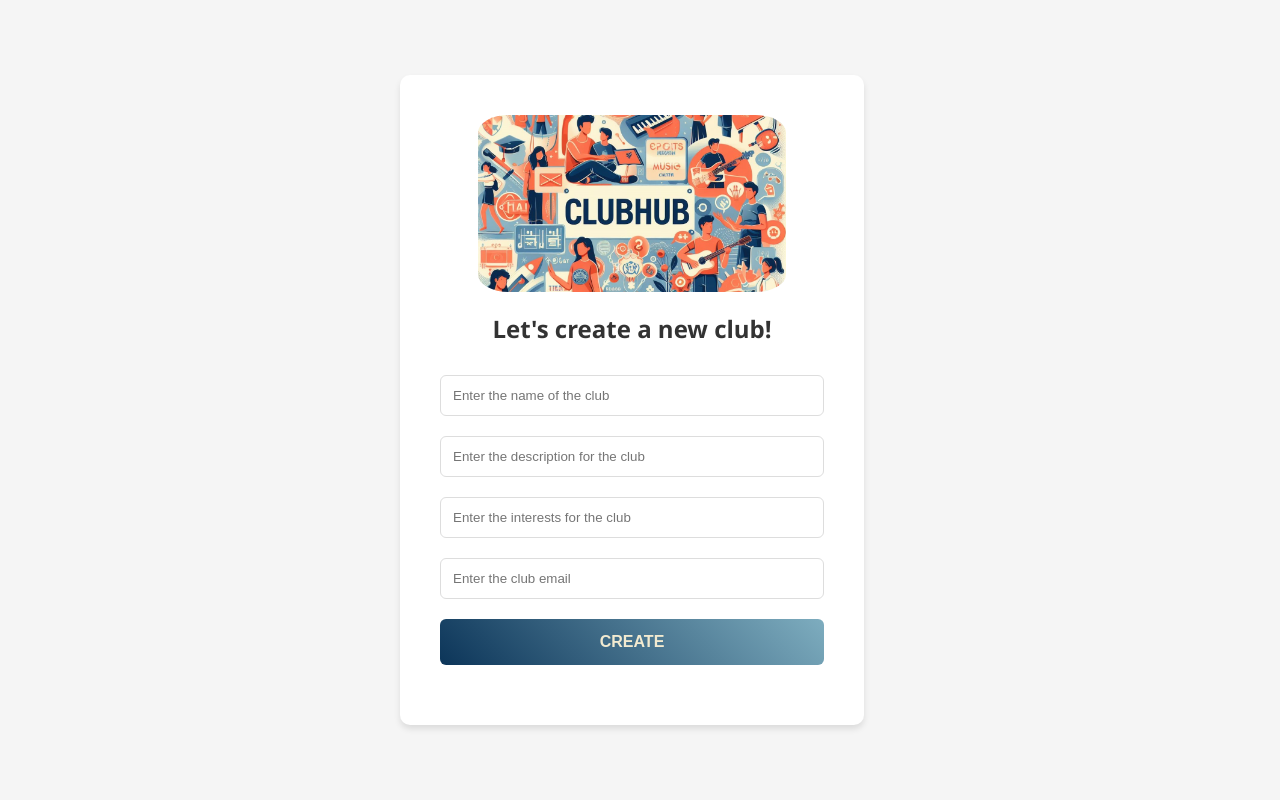
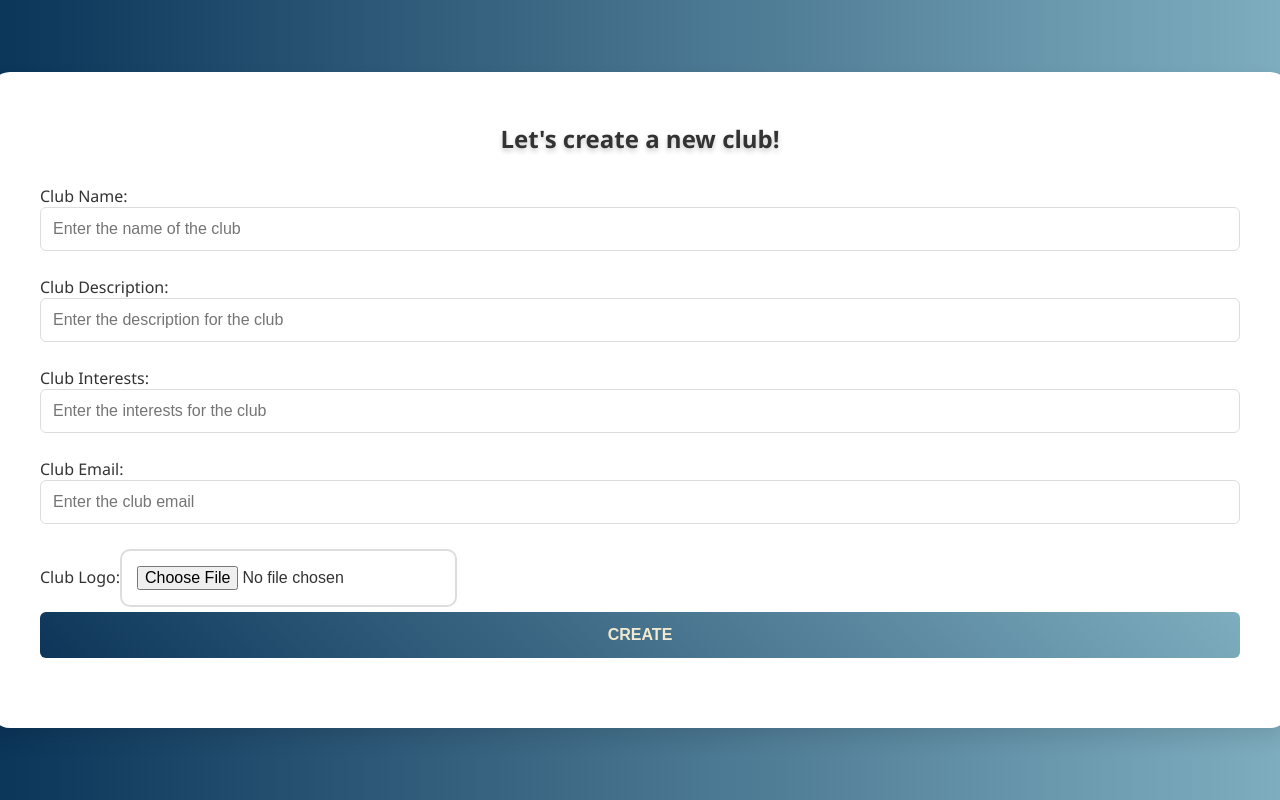
Before and after one commit to Om-Sevak/ClubHub, a React (Create React App) app in the folder client/: page /createClub in a window 1280 px wide. Built offline with nearby package versions, Linux system fonts and the light colour scheme; no server answers.

Commit message:
Enhance the create club page frontend

```diff
--- a/client/src/pages/createClubPage.css
+++ b/client/src/pages/createClubPage.css
@@ -1,67 +1,64 @@
-.login-container {
-    width: 80%;
-    max-width: 400px;
-    padding: 40px;
-    border-radius: 10px;
+/* General styles */
+body {
+    font-family: -apple-system, BlinkMacSystemFont, "Segoe UI", Roboto, sans-serif;
+    color: #333;
+    margin: 0;
+    padding: 0;
+    background-image: linear-gradient(to right, #0B3559, #7EADBF); /* Gradient background */
+  }
+
+  /* Container styles */
+  .create-club-page {
+    display: flex;
+    justify-content: center;
+    align-items: center;
+  }
+
+  .create-club-container {
     background-color: #fff;
-    box-shadow: 0 4px 6px rgba(0, 0, 0, 0.1);
-}
+    border-radius: 20px;
+    padding: 50px; /* Increased padding */
+    box-shadow: 0 10px 20px rgba(0, 0, 0, 0.1);
+    width: 75rem; /* Responsive max-width */
+    margin: 0 auto; /* Center the container horizontally */
+  }
 
-h2 {
-    margin-top: 0;
-    margin-bottom: 30px;
+  /* Heading styles */
+  h2 {
     text-align: center;
-    color: #333;
-    font-size: 24px;
-}
+    color: #fff;
+    margin-bottom: 10px;
+    text-shadow: 0 3px 5px rgba(0, 0, 0, 0.2);
+  }
 
-input[type="text"],
-input[type="password"] {
+  /* Form styles */
+  form {
+    display: flex;
+    flex-direction: column;
+    gap: 5px;
     width: 100%;
-    padding: 12px;
-    margin-bottom: 20px;
-    border: 1px solid #ddd;
-    border-radius: 6px;
-    box-sizing: border-box;
-    transition: border-color 0.3s ease;
-}
+  }
 
-input[type="text"]:focus,
-input[type="password"]:focus,
-button:focus {
-    border-color: #007bff;
-}
+  input[type="text"],
+  input[type="email"],
+  input[type="file"] {
+    padding: 15px;
+    border: 2px solid #ddd; /* thicker border */
+    border-radius: 10px; /* More rounded corners */
+    outline: none;
+    font-size: 16px; /* Larger font size */
+    transition: all 0.2s ease-in-out;
+  }
 
-button {
-    background: linear-gradient(45deg, #0C3559, #7EADBF);
-    color: #F2EAD0;
-    border: none;
-    border-radius: 6px;
-    cursor: pointer;
-    display: block;
-    width: 100%;
-    margin-bottom: 20px;
-    padding: 14px 24px;
-    font-size: 16px;
-    font-weight: 600;
-    text-transform: uppercase;
-    transition: background 0.3s ease;
-    box-sizing: border-box;
-    outline: none;
-}
+  input[type="text"],
+  input[type="email"]:hover,
+  input[type="file"]:hover {
+    border-color: #7EADBF; /* Change border color on hover */
+  }
 
-button:hover {
-    background: linear-gradient(45deg, #F26A4B, #F26052);
-}
-
-.error-message {
-    color: red;
+  /* Error message styles */
+  .error-message {
+    color: #F24738;
     margin-top: 10px;
-    text-align: center;
-}
-
-@media screen and (max-width: 768px) {
-    .login-container {
-        padding: 20px;
-    }
-}
+    font-weight: bold;
+  }
--- a/client/src/pages/createClubPage.js
+++ b/client/src/pages/createClubPage.js
@@ -11,13 +11,21 @@ const ClubCreatePage = () => {
     const [clubdescription, setClubDescription] = useState('');
     const [clubinterest, setClubInterest] = useState('');
     const [clubemail, setClubEmail] = useState('');
+    const [clubLogo, setClubLogo] = useState(null); // State to store uploaded logo file
     const [errorMessage, setErrorMessage] = useState('');
     const navigate = useNavigate();
 
     const handleclubcreate = async (e) => {
         e.preventDefault(); // Prevent default form submission behavior
         try {
-            const response = await clubApi.createClub({ name: clubname, description: clubdescription, email: clubemail});
+            // Create form data to include the uploaded logo file
+            const formData = new FormData();
+            formData.append('name', clubname);
+            formData.append('description', clubdescription);
+            formData.append('email', clubemail);
+            formData.append('logo', clubLogo); // Append uploaded logo file
+
+            const response = await clubApi.createClub(formData);
             if(response.status === 200){
                 navigate('/');
             } else if(response.status === 400){
@@ -28,40 +36,75 @@ const ClubCreatePage = () => {
             }
         } catch (error) {
             console.error('club creation failed: ', error);
-
         }
     };
+
+    // Function to handle file upload
+    const handleFileUpload = (e) => {
+        const file = e.target.files[0];
+        setClubLogo(file);
+    };
+
     return (
         <div className="create-club-page">
-            <div className="login-container">
-            <img src={logo} alt="Logo" className="logo" />
+          <div className="create-club-container">
             <h2>Let's create a new club!</h2>
             <form onSubmit={handleclubcreate}>
+              {/* Add labels for input fields */}
+              <label htmlFor="clubname">
+                Club Name:
                 <input
+                  id="clubname"
                   type="text"
                   placeholder="Enter the name of the club"
                   value={clubname}
                   onChange={(e) => setClubName(e.target.value)}
                 />
+              </label>
+
+              <label htmlFor="clubdescription">
+                Club Description:
                 <input
+                  id="clubdescription"
                   type="text"
                   placeholder="Enter the description for the club"
                   value={clubdescription}
                   onChange={(e) => setClubDescription(e.target.value)}
                 />
+              </label>
 
+              <label htmlFor="clubinterest">
+                Club Interests:
                 <input
+                  id="clubinterest"
                   type="text"
                   placeholder="Enter the interests for the club"
                   value={clubinterest}
                   onChange={(e) => setClubInterest(e.target.value)}
                 />
+              </label>
+
+              <label htmlFor="clubemail">
+                Club Email:
                 <input
+                  id="clubemail"
                   type="text"
                   placeholder="Enter the club email"
                   value={clubemail}
                   onChange={(e) => setClubEmail(e.target.value)}
                 />
+              </label>
+
+              <label htmlFor="clublogo">
+                Club Logo:
+                <input
+                  id="clublogo"
+                  type="file"
+                  accept="image/*" // Allow only image files
+                  onChange={handleFileUpload}
+                />
+              </label>
+
               <button type="submit">Create</button>
             </form>
             {errorMessage && <p className="error-message">{errorMessage}</p>}
```
Lines whose indentation alone changed are shown as unchanged.
